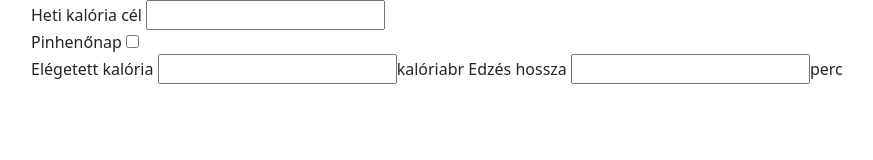
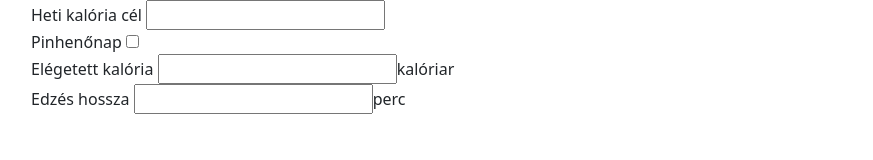
Before and after one commit to kulacs-kristof/FitnesCRUD, a website built with Vite: page Fitness/index.html in a window 1280 px wide. Shown: the whole page, without its empty margins (51-924 px from the left). Built offline with nearby package versions, Linux system fonts and the light colour scheme.

Commit message:
html javítása

```diff
--- a/Fitness/index.html
+++ b/Fitness/index.html
@@ -16,8 +16,7 @@
           <label for="pihenonap">Pinhenőnap</label>
           <input id="pihenonap" type="checkbox"><br>
           <label for="kaloria">Elégetett kalória</label>
-          <input type="number" id="kaloria">kalóriabr
-
+          <input type="number" id="kaloria">kalóriar <br>
           <label for="edzes_hossza">Edzés hossza</label>
           <input type="number" id="edzes_hossza">perc
         </div>
```
